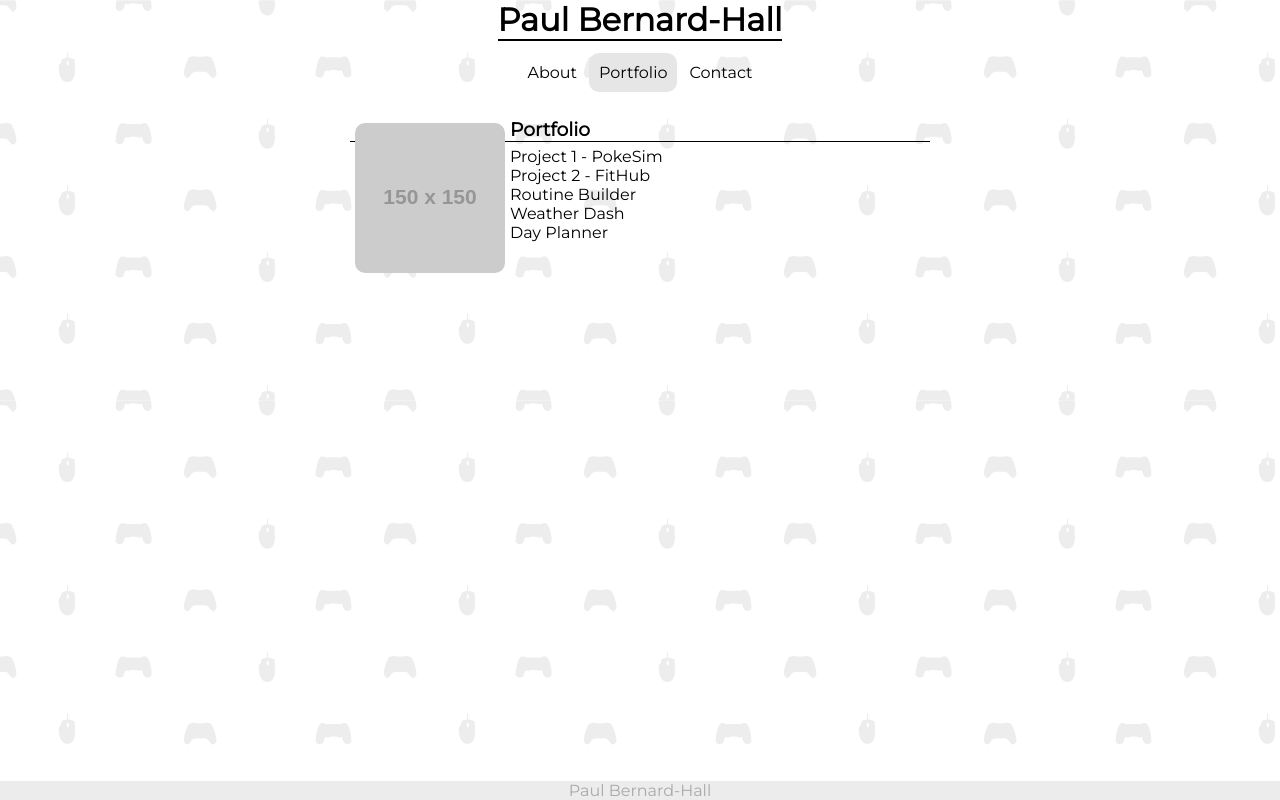
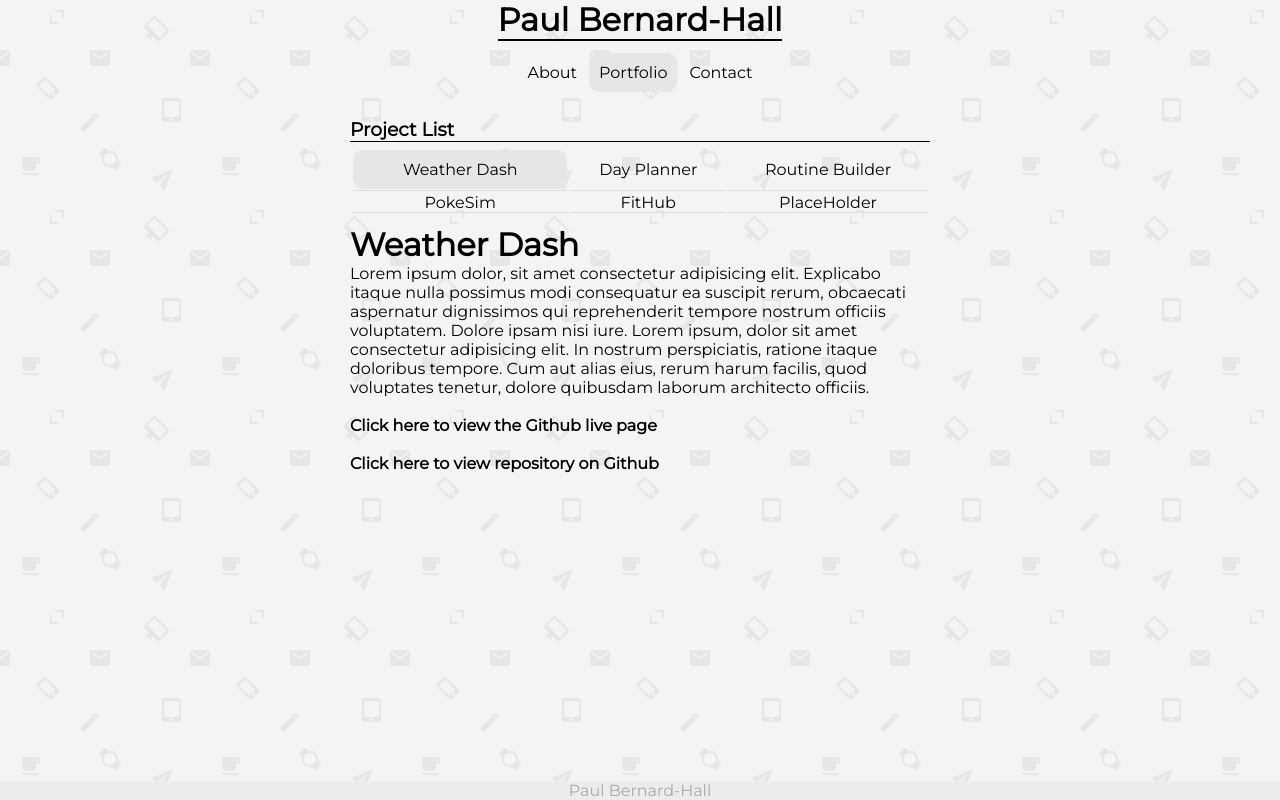
Before and after one commit to PaulB-H/portfolio4, a plain HTML site: page index.html in a window 1280 px wide. Both pictures are taken after a click on the item "Portfolio". Drawn offline with nearby package versions, Linux system fonts and the light colour scheme; placeholder pictures from the web are drawn by us.

Commit message:
Changed background pattern, started building out portfolio section more

```diff
--- a/index.html
+++ b/index.html
@@ -38,27 +38,69 @@
                 <img class="sectionImage" src="./images/portfolioPicture.jpg">
                 <h3>About Me</h3>
                 <p style="margin: 5px;">
-                    I am a web developer who likes making clean, easy to use experiences. Combining my enjoyment for building things with my passion for technology, programming is a natural field for me. <br><br> I have management experience in fast-paced deadline-focused environments. I am able to speak confidently, manage a team, while building future leaders. I value the bonds formed and results delivered from an organized, motivated group. I love minimal UI’s, with responsive animations, and strive towards minimalism and simplicity in other areas of life. <br><br> I am a natural athlete and enjoy sports from winter to summer (One of the few who loves the cold!). I have been an avid gamer for years, which has grown my appreciation for a clean, easy to navigate interface. My future is a job where I can continue to learn about and be immersed in technology every day.
+                    I am a web developer who likes making clean, easy to use experiences. Combining my enjoyment for building things with my passion for technology, programming is a natural field for me. <br><br> I have management experience in fast-paced deadline-focused environments. I am able to speak confidently, manage a team, while building future leaders. I value the bonds formed and results delivered from an organized, motivated group. I love minimal UI’s, with responsive animations, and strive towards minimalism and simplicity in other areas of life. <br><br> I am a natural athlete and enjoy sports from winter to summer. I have been an avid gamer for years, which has grown my appreciation for a clean, easy to navigate interface. My future is a job where I can continue to learn about and be immersed in technology every day.
                 </p>
 
             </div>
 
             <div id="portfolio" class="" style="display: none;">
 
-                <img class="sectionImage" src="https://via.placeholder.com/150">
-                <h3>Portfolio</h3>
+                <img class="sectionImage" src="https://via.placeholder.com/150" style="display: none;">
+                <h3>Project List</h3>
                 <p style="margin: 5px;">
-                    Project 1 - PokeSim
-                    <br>
-                    Project 2 - FitHub
-                    <br>
-                    Routine Builder
-                    <br>
-                    Weather Dash
-                    <br>
-                    Day Planner
+                    <table style="width:100%; text-align: center; justify-content: center;">
+                        <tr>
+                            <td><li class="weatherLink active"><a href="#">Weather Dash</a></li></td>
+                            <td>Day Planner</td>
+                            <td>Routine Builder</td>
+                        </tr>
+                        <tr>
+                            <td>PokeSim</td>
+                            <td>FitHub</td>
+                            <td>PlaceHolder</td>
+                        </tr>
+                    </table>
                 </p>
 
+                <div id="project1" class="projectDisplay" style="margin-top: 10px; display: ;">
+                    <h1>Weather Dash</h1>
+                    <p>
+                        Lorem ipsum dolor, sit amet consectetur adipisicing elit. Explicabo itaque nulla possimus modi consequatur ea suscipit rerum, obcaecati aspernatur dignissimos qui reprehenderit tempore nostrum officiis voluptatem. Dolore ipsam nisi iure. Lorem ipsum, dolor sit amet consectetur adipisicing elit. In nostrum perspiciatis, ratione itaque doloribus tempore. Cum aut alias eius, rerum harum facilis, quod voluptates tenetur, dolore quibusdam laborum architecto officiis.
+                    </p>
+                    <br>
+                    <a href="https://paulb-h.github.io/weatherDash/" target="_blank"><strong>Click here to view the Github live page</strong></a>
+                    <br><br>
+                    <a href="https://github.com/PaulB-H/weatherDash" target="_blank"><strong>Click here to view repository on Github</strong></a>
+
+                </div>
+
+                <div id="project2" class="projectDisplay" style="margin-top: 10px; display: none;">
+                    <h1>Project 1</h1>
+                    <p>
+                        Lorem ipsum dolor, sit amet consectetur adipisicing elit. Explicabo itaque nulla possimus modi consequatur ea suscipit rerum, obcaecati aspernatur dignissimos qui reprehenderit tempore nostrum officiis voluptatem. Dolore ipsam nisi iure. Lorem ipsum, dolor sit amet consectetur adipisicing elit. In nostrum perspiciatis, ratione itaque doloribus tempore. Cum aut alias eius, rerum harum facilis, quod voluptates tenetur, dolore quibusdam laborum architecto officiis.
+                    </p>
+                </div>
+
+                <div id="project3" class="projectDisplay" style="margin-top: 10px; display: none;">
+                    <h1>Project 1</h1>
+                    <p>
+                        Lorem ipsum dolor, sit amet consectetur adipisicing elit. Explicabo itaque nulla possimus modi consequatur ea suscipit rerum, obcaecati aspernatur dignissimos qui reprehenderit tempore nostrum officiis voluptatem. Dolore ipsam nisi iure. Lorem ipsum, dolor sit amet consectetur adipisicing elit. In nostrum perspiciatis, ratione itaque doloribus tempore. Cum aut alias eius, rerum harum facilis, quod voluptates tenetur, dolore quibusdam laborum architecto officiis.
+                    </p>
+                </div>
+
+                <div id="project4" class="projectDisplay" style="margin-top: 10px; display: none;">
+                        <h1>Project 1</h1>
+                        <p>
+                            Lorem ipsum dolor, sit amet consectetur adipisicing elit. Explicabo itaque nulla possimus modi consequatur ea suscipit rerum, obcaecati aspernatur dignissimos qui reprehenderit tempore nostrum officiis voluptatem. Dolore ipsam nisi iure. Lorem ipsum, dolor sit amet consectetur adipisicing elit. In nostrum perspiciatis, ratione itaque doloribus tempore. Cum aut alias eius, rerum harum facilis, quod voluptates tenetur, dolore quibusdam laborum architecto officiis.
+                        </p>
+                </div>
+
+
+
+
+
+
+            <!-- END PORTFOLIO -->
             </div>
 
             <div id="contact" class="" style="display: none;">
@@ -68,13 +110,13 @@
                     <img class="sectionIcon" src="./images/mail.png">
 
                     <h3>Contact</h3>
+                    <br>
+                    <a href="mailto:p.bernardhall@gmail.com">Click here to Email Me</a>
 
-                    <a href="mailto:p.bernardhall@gmail.com">Email Me</a>
-
-                    <div id="copyToClip">
+                    <!-- <div id="copyToClip">
                         <button id="copyToClipBtn">Copy to Clipboard</button>
                         <textarea id="copyToClipText" type="text" readonly>p.bernardhall@gmail.com</textarea>
-                    </div>
+                    </div> -->
                 <!-- END EMAIL -->
                 </div>
 
@@ -84,10 +126,10 @@
                     <img class="sectionIcon" src="./images/resume.png">
 
                     <h3>Resume</h3>
-
+                    <br>
                     <div id="resumeLink">
                         <a class="emailLink" href="https://drive.google.com/file/d/0B1MS3Pf3kK6wOVdjQlFfZ2V6Z2VJSXFDY2NBSkhHcGdmbmRN/view?usp=sharing" target="_blank">
-                            Click to view my resume on Google drive
+                            Click here to view my resume on Google drive
                         </a>
                     </div>
 
@@ -106,7 +148,6 @@
         <p style="margin: auto;">Paul Bernard-Hall</p>
     </div>
 
-
     <!-- Personal JS -->
     <script src="script.js"></script>
 </body>
--- a/style.css
+++ b/style.css
@@ -8,7 +8,7 @@ body {
     font-family: 'Montserrat', sans-serif;
     max-width: 600px;
     margin: auto;
-    background-image: url("./images/gaming-pattern.png");
+    background-image: url("./images/email-pattern.png");
 }
 
 #head {
@@ -22,7 +22,9 @@ body {
 }
 
 
-/* NAV MENU */
+/*************
+NAV MENU
+*************/
 .navLinks {
     display: flex;
     flex-direction: row;
@@ -53,7 +55,9 @@ li:hover {
     border-radius: 10px;
 }
 
-/* END NAV MENU */
+/*************
+END NAV MENU
+*************/
 
 #content {
     margin: 10px;
@@ -74,7 +78,7 @@ h3 {
     float: left;
     margin: 5px;
     margin-right: 10px;
-    width: 130px;
+    width: 110px;
     /* position: relative;
     top: -20px; */
 }
@@ -118,3 +122,21 @@ a.emailLink:hover {
     text-align: center;
     margin-top: 5px;
 }
+
+
+/*************
+PORTFOLIO
+*************/
+td:hover {
+    background-color: #e6e6e6;
+    border-radius: 10px;
+    cursor: pointer;
+}
+
+td {
+    border-bottom: 1px solid #ddd;
+}
+
+li {
+    list-style: none;
+}
```
Also changed, not shown: images/email-pattern.png (added), 1 other file.
